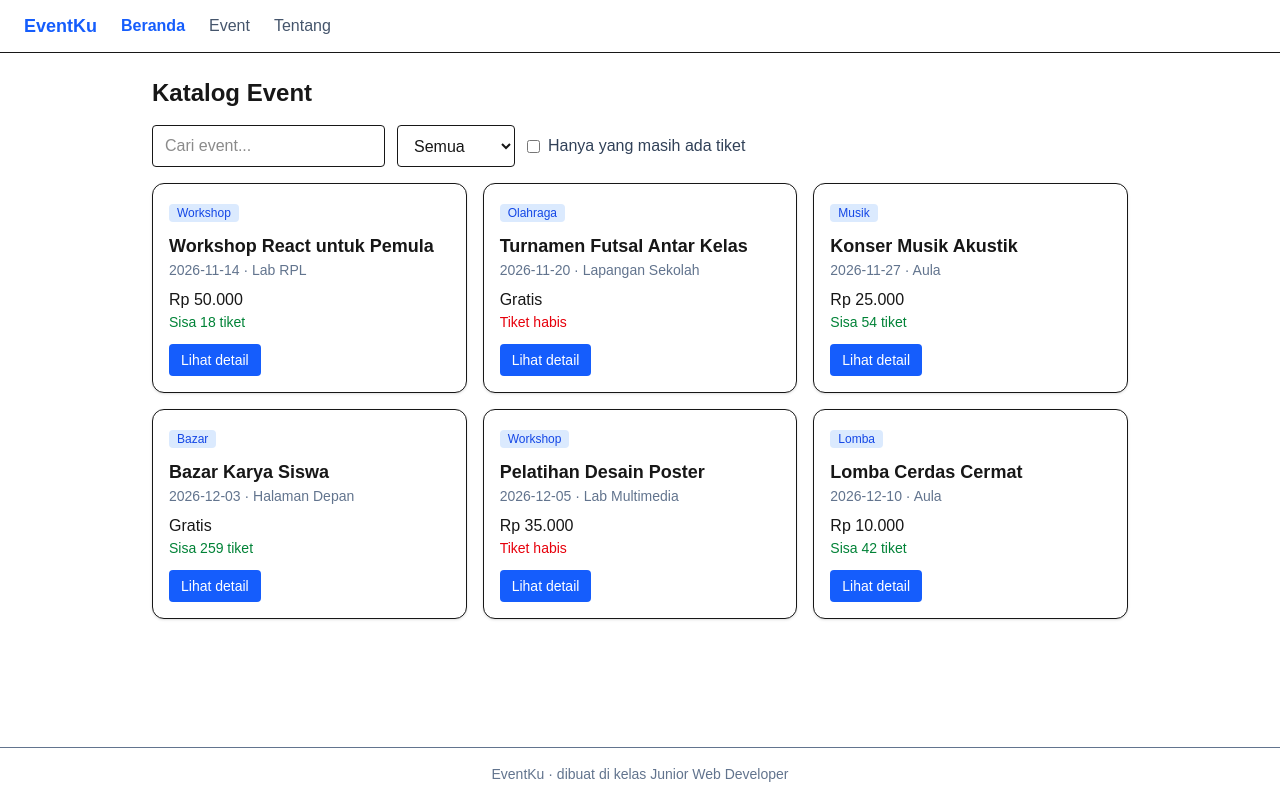
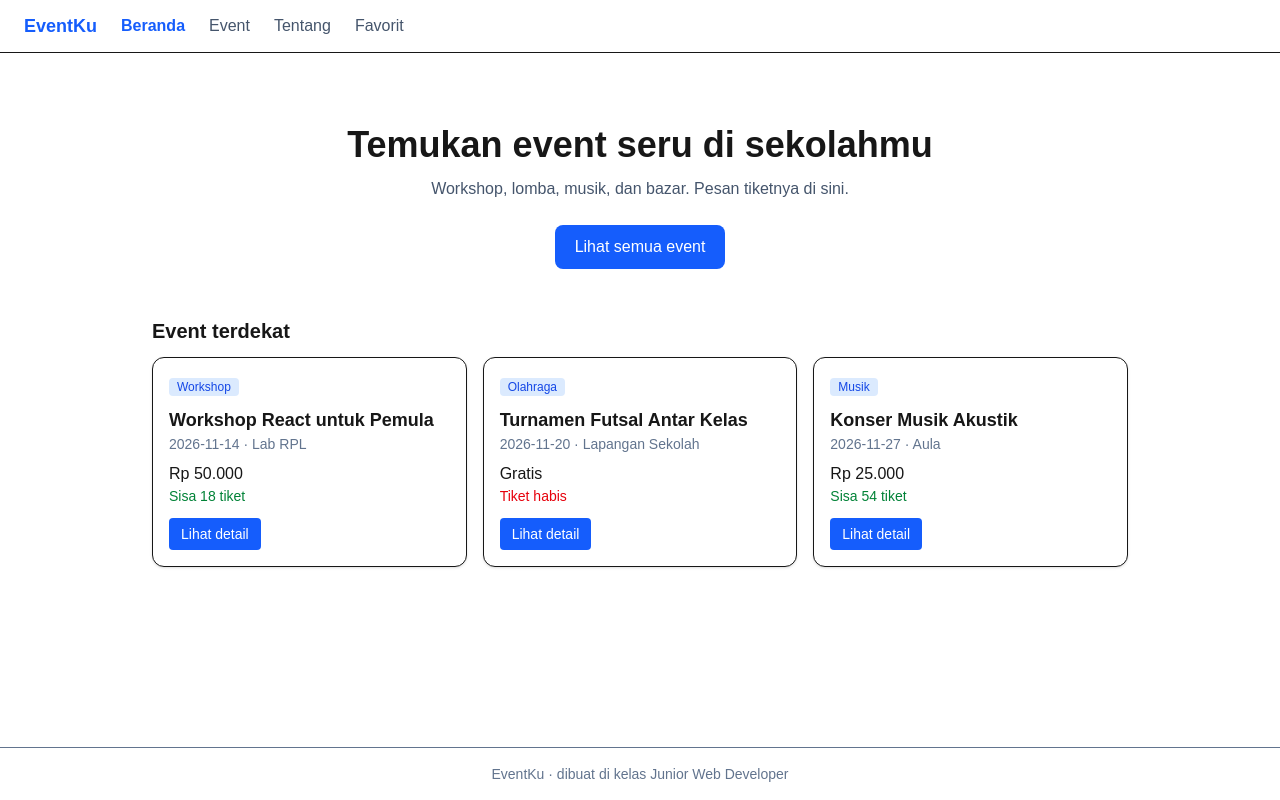
Before and after one commit to fianrplsatu-glitch/latihan-next.js, a Next.js app: page / in a window 1280 px wide. Built offline with nearby package versions, Linux system fonts and the light colour scheme.

Commit message:
selasa1_tambah event terdekat di beranda

```diff
--- /dev/null
+++ b/app/api/events/route.ts
@@ -0,0 +1,5 @@
+import { events } from '@/data/events';
+
+export async function GET() {
+  return Response.json(events);
+}
--- /dev/null
+++ b/app/favorit/page.tsx
@@ -0,0 +1,9 @@
+import DaftarFavorit from '@/components/DaftarFavorit';
+export default function () {
+  return (
+    <div>
+      <h1 className="mb-4 text-2xl font-bold">Event Favorit</h1>
+      <DaftarFavorit />
+    </div>
+  );
+}
--- a/app/page.tsx
+++ b/app/page.tsx
@@ -1,11 +1,29 @@
-import KatalogInteraktif from '@/components/KatalogInteraktif';
+import Link from 'next/link';
 import { events } from '@/data/events';
+import KartuEvent from '@/components/KartuEvent';
 
-export default function KataLog() {
+export default function Beranda() {
+  const terdekat = events.slice(0, 3);
   return (
     <div>
-      <h1 className="mb-4 text-2xl font-bold">Katalog Event</h1>
-      <KatalogInteraktif events={events} />
+      <section className="py-12 text-center">
+        <h1 className="text-4xl font-bold">Temukan event seru di sekolahmu</h1>
+        <p className="mt-3 text-slate-600">
+          Workshop, lomba, musik, dan bazar. Pesan tiketnya di sini.
+        </p>
+        <Link
+          href="/event"
+          className="mt-6 inline-block rounded-lg bg-blue-600 px-5 py-2.5 font-medium text-white hover:bg-blue-700"
+        >
+          Lihat semua event
+        </Link>
+      </section>
+      <h2 className="mb-3 text-xl font-semibold">Event terdekat</h2>
+      <div className="grid gap-4 sm:grid-cols-2 lg:grid-cols-3">
+        {terdekat.map((e) => (
+          <KartuEvent key={e.id} event={e} />
+        ))}
+      </div>
     </div>
   );
 }
--- /dev/null
+++ b/components/DaftarFavorit.tsx
@@ -0,0 +1,52 @@
+'use client';
+
+import { useEffect, useState } from 'react';
+import Link from 'next/link';
+import type { Event } from '@/data/events';
+
+export default function DaftarFavorit() {
+  const [semua, setSemua] = useState<Event[]>([]);
+  const [ids, setIds] = useState<number[]>([]);
+  const [memuat, setMemuat] = useState(true);
+  const [galat, setGalat] = useState('');
+
+  useEffect(() => {
+    try {
+      const favorit = JSON.parse(localStorage.getItem('favorit') ?? '[]');
+      setIds(Array.isArray(favorit) ? favorit : []);
+    } catch {
+      setIds([]);
+    }
+
+    fetch('/api/events')
+      .then((r) => {
+        if (!r.ok) throw new Error('Gagal mengambil data');
+        return r.json();
+      })
+      .then((d: Event[]) => setSemua(d))
+      .catch((e: Error) => setGalat(e.message))
+      .finally(() => setMemuat(false));
+  }, []);
+
+  if (memuat) return <p>Memuat...</p>;
+  if (galat) return <p className="text-red-600">{galat}</p>;
+
+  const daftar = semua.filter((e) => ids.includes(e.id));
+  if (daftar.length === 0)
+    return <p className="text-slate-500">Belum ada favorit.</p>;
+
+  return (
+    <ul className="space-y-2">
+      {daftar.map((e) => (
+        <li key={e.id}>
+          <Link
+            href={`/event/${e.id}`}
+            className="text-blue-600 hover:underline"
+          >
+            {e.judul}
+          </Link>
+        </li>
+      ))}
+    </ul>
+  );
+}
--- a/components/Navbar.tsx
+++ b/components/Navbar.tsx
@@ -1,5 +1,6 @@
 'use client';
 
+import { HEADERS_METADATA } from '@nestjs/common/constants.js';
 import Link from 'next/link';
 import { usePathname } from 'next/navigation';
 
@@ -7,6 +8,7 @@ const menu = [
   { href: '/', teks: 'Beranda' },
   { href: '/event', teks: 'Event' },
   { href: '/tentang', teks: 'Tentang' },
+  { href: '/favorit', teks: 'Favorit' },
 ];
 
 export default function Navbar() {
```
